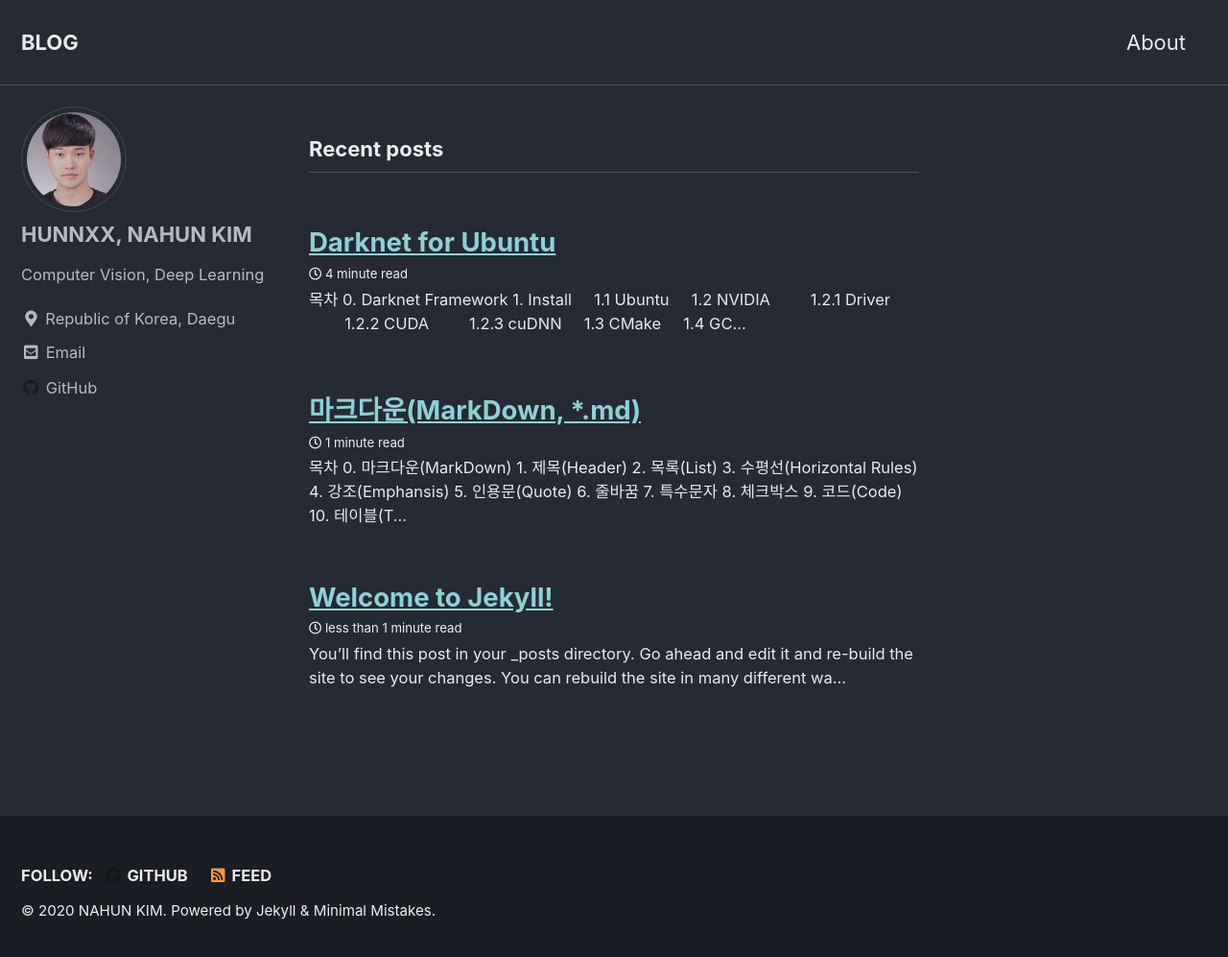
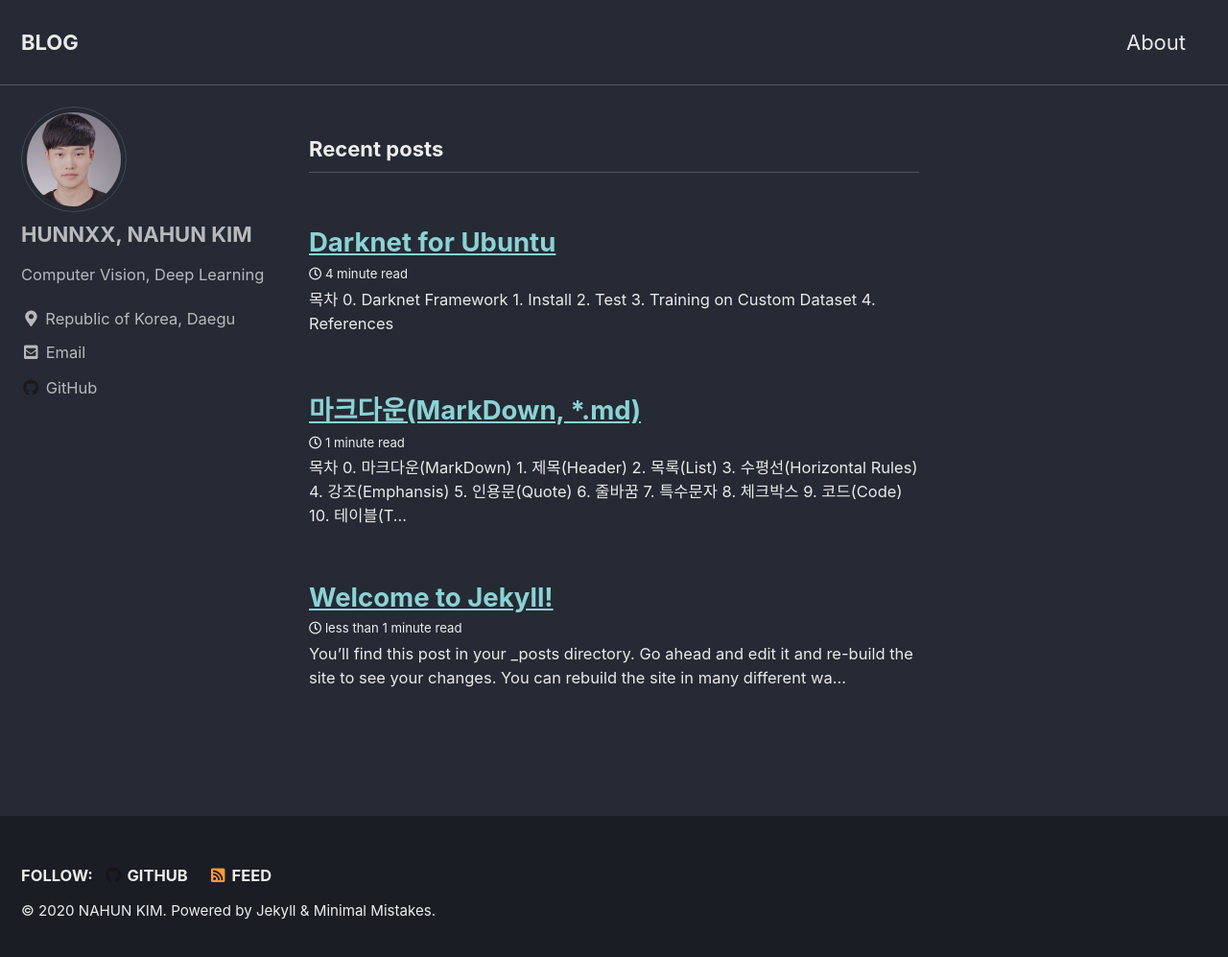
Before and after one commit to hunnxx/hunnxx.github.io, a Jekyll site: the page built from index.html, in a window 1280 px wide and 1005 px high. Shown: the top 997 px of the window at 96% size. Built offline with Jekyll 4.4.1, drawn with Linux system fonts in a browser that asks for light colours; cached includes are drawn as plain includes; the list of posts is cut into pages by our own code.

Commit message:
Update 2020-08-03-darknet-ubuntu.md

```diff
--- a/_posts/2020-08-03-darknet-ubuntu.md
+++ b/_posts/2020-08-03-darknet-ubuntu.md
@@ -8,16 +8,6 @@ categories: deep-learning object-detection darknet
 # 목차
 [0. Darknet Framework](#darknet-framework)
 [1. Install](#install)
-&nbsp;&nbsp;&nbsp;&nbsp;[1.1 Ubuntu](#ubuntu)
-&nbsp;&nbsp;&nbsp;&nbsp;[1.2 NVIDIA](#nvidia)
-&nbsp;&nbsp;&nbsp;&nbsp;&nbsp;&nbsp;&nbsp;&nbsp;[1.2.1 Driver](#driver)
-&nbsp;&nbsp;&nbsp;&nbsp;&nbsp;&nbsp;&nbsp;&nbsp;[1.2.2 CUDA](#cuda)
-&nbsp;&nbsp;&nbsp;&nbsp;&nbsp;&nbsp;&nbsp;&nbsp;[1.2.3 cuDNN](#cudnn)
-&nbsp;&nbsp;&nbsp;&nbsp;[1.3 CMake](#cmake)
-&nbsp;&nbsp;&nbsp;&nbsp;[1.4 GCC](#gcc)
-&nbsp;&nbsp;&nbsp;&nbsp;[1.5 Python](#python)
-&nbsp;&nbsp;&nbsp;&nbsp;[1.6 OpenCV](#opencv)
-&nbsp;&nbsp;&nbsp;&nbsp;[1.7 Darknet](#darknet)
 [2. Test](#test)
 [3. Training on Custom Dataset](#training-on-custom-dataset)
 [4. References](#references)
```
